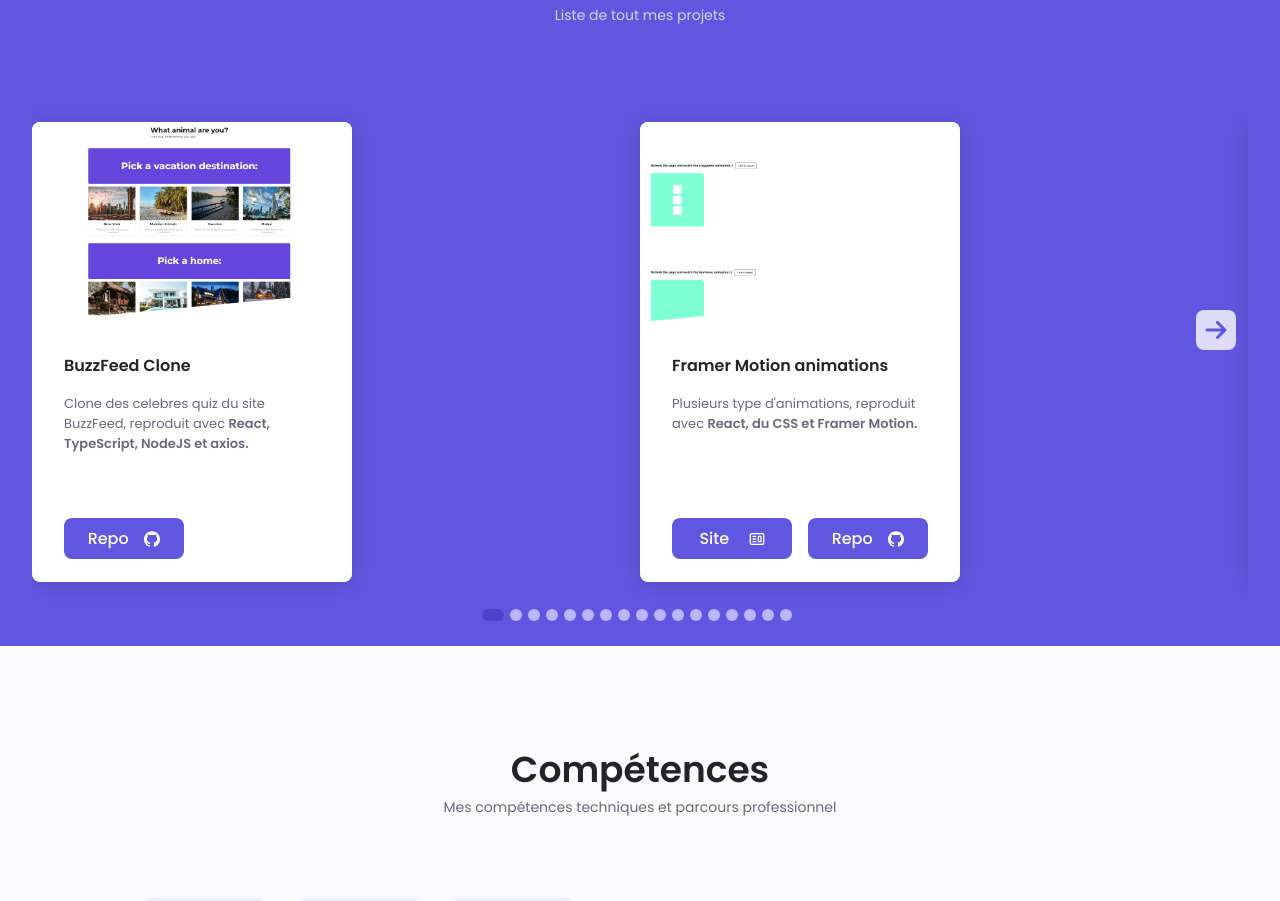
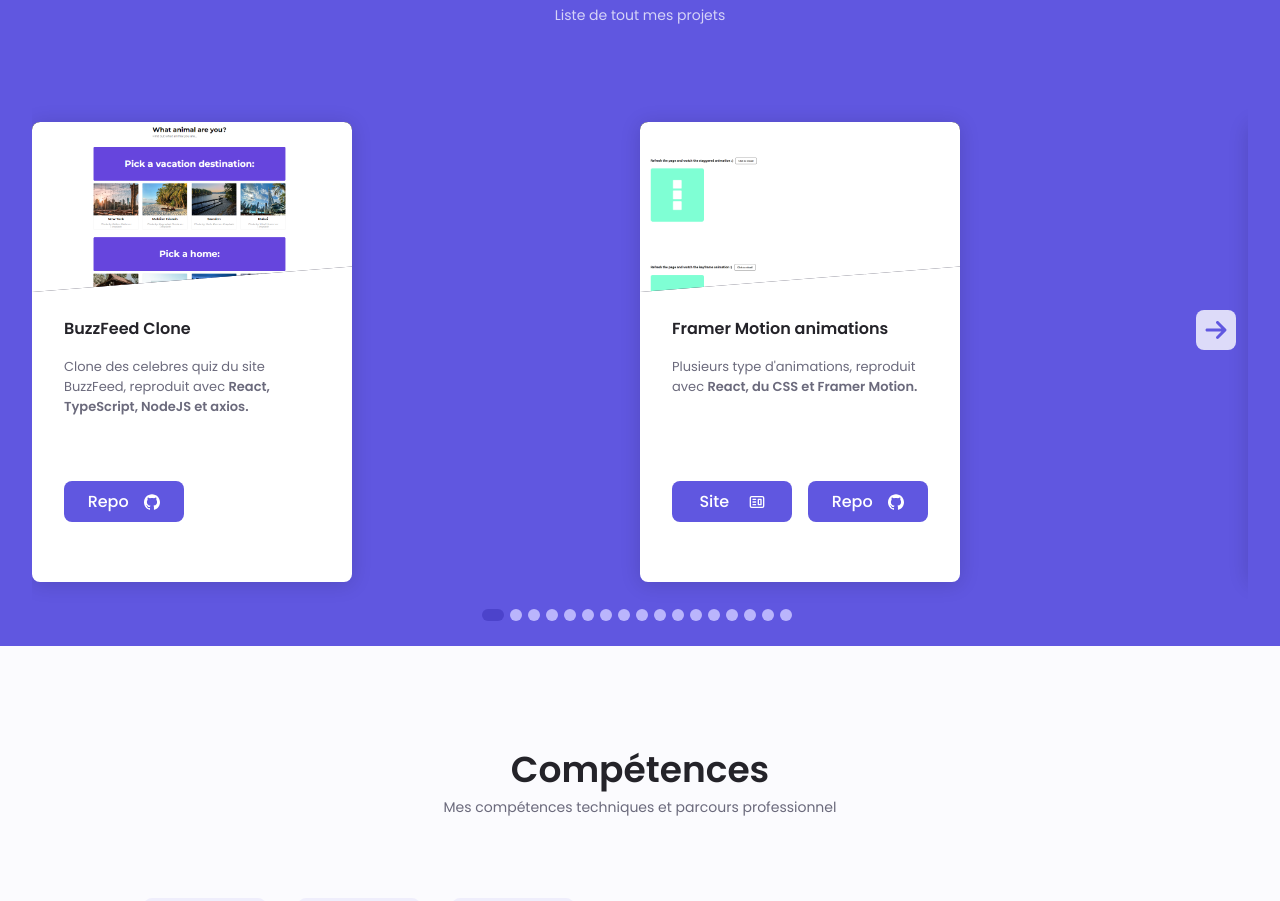
Before and after one commit to FabKaiz/portfolio-react, a React (Create React App) app: page / in a window 1280 px wide. Shown: the part 1880-2781 px from the top of the page. Built offline with nearby package versions, Linux system fonts and the light colour scheme; no server answers.

Commit message:
added new effect on hover and fake border for light mode

```diff
--- a/src/components/ProjectCard/ProjectCard.scss
+++ b/src/components/ProjectCard/ProjectCard.scss
@@ -10,6 +10,15 @@
   overflow: hidden;
   margin: 2rem 0;
 
+  .img__container {
+    clip-path: polygon(0 0, 100% 0, 100% 85%, 0 100.05%);
+    position: relative;
+    height: 170px;
+    width: 100%;
+    background-color: hsl(var(--hue-color), 29%, 16%);
+    transition: 0.3s;
+  }
+
   &:hover {
     .figma-button,
     .youtube-button {
@@ -20,15 +29,25 @@
       transform: scale(110%);
       clip-path: polygon(0 0, 100% 0, 100% 90%, 0 100%);
     }
+
+    .img__container {
+      height: 198px;
+      clip-path: polygon(0 0, 100% 0, 100% 90%, 0 100%);
+    }
   }
 
   img {
     width: 100%;
-    height: 200px;
+    height: 190px;
     object-fit: cover;
     border-radius: 0.5rem 0.5rem 0 0;
     transition: 0.3s;
     clip-path: polygon(0 0, 100% 0, 100% 85%, 0 100.05%);
+    position: absolute;
+    top: 0px;
+    left: 0px;
+    right: 0px;
+    bottom: 1px;
   }
 }
 
```
